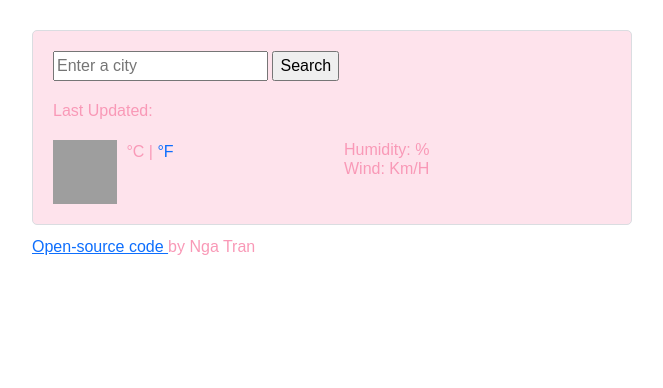
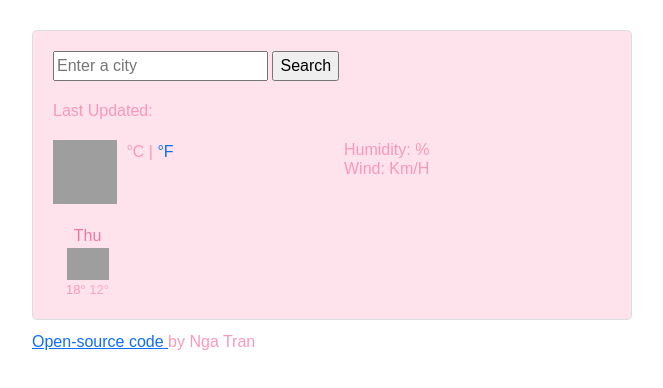
Before and after one commit to claratran2303/Ngas-weatherapp-w7, a plain HTML site: page index.html in a window 1280 px wide. Shown: the whole page, without its empty margins (308-971 px from the left). Drawn offline with nearby package versions, Linux system fonts and the light colour scheme; no server answers; grey boxes are pictures that could not be loaded.

Commit message:
Add one day forecast HTML/CSS

```diff
--- a/index.html
+++ b/index.html
@@ -33,7 +33,7 @@
             </div>
             <div class="row">
                 <div class="col-6">
-                    <img src="https://ssl.gstatic.com/onebox/weather/64/partly_cloudy.png" alt="icon" id="iconID">
+               <div class="row"></div>     <img src="https://ssl.gstatic.com/onebox/weather/64/partly_cloudy.png" alt="icon" id="iconID">
                     <div id="tempID"></div>
                     <span id="temp-unitID">
                         <a href="#", class="active", id="C-degreeID">°C</a>
@@ -43,9 +43,6 @@
                 </div>
                 <div class="col-6">
                     <ul>
-                        <!-- <li>
-                            Precipitation: <span id="precipitationID"></span>
-                        </li>  -->
                         <li>
                             Humidity: <span id="humidityID"></span>%
                         </li>
@@ -53,6 +50,16 @@
                             Wind: <span id="windID"></span> km/h
                         </li>
                     </ul>
+                </div>
+                <div class="row forecast">
+                    <div class="col-2 col-forecast">
+                        <div class="forecast-day">Thu</div>
+                        <img src="https://ssl.gstatic.com/onebox/weather/64/rain_s_cloudy.png" alt="" width="42">
+                        <div class="forecast-temp">
+                            <span class="forecast-temp-max">18°</span>
+                            <span class="forecast-temp-min">12°</span>
+                        </div>
+                    </div>
                 </div>
             </div>
         </div>
--- a/src/styles.css
+++ b/src/styles.css
@@ -83,3 +83,20 @@ li{
     text-decoration: none;
     color:#F999B7;
 }
+
+.forecast{
+    margin-top: 20px;
+}
+
+.col-forecast{
+    text-align: center;
+}
+.forecast-temp{
+    font-size: 13px;
+}
+.forecast-day{
+    color:#F2789F;
+}
+.forecast-temp-min{
+    opacity: 0.8;
+}
```
Also changed, not shown: src/funtions.js (line endings or trailing spaces).
